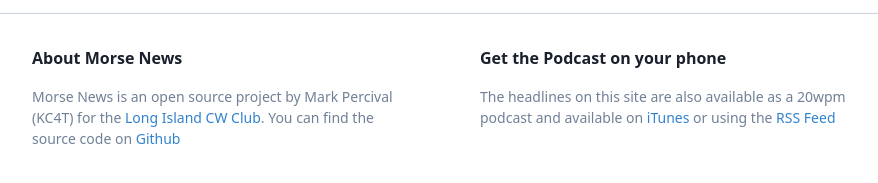
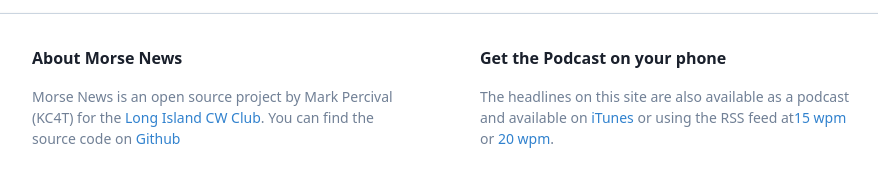
Before and after one commit to mdp/morse.mdp.im, a Next.js app: page / in a window 1280 px wide. Shown: the part 1300-1483 px from the top of the page, without its empty margins (192-1070 px from the left). Built offline with nearby package versions, Linux system fonts and the light colour scheme.

Commit message:
Small fixes

```diff
--- a/components/footer.js
+++ b/components/footer.js
@@ -21,9 +21,9 @@ export default function Footer() {
                 Get the Podcast on your phone
               </h3>
               <p className="py-4 text-gray-600 text-sm">
-                The headlines on this site are also available as a 20wpm podcast and available
+                The headlines on this site are also available as a podcast and available
                 on <a href="https://podcasts.apple.com/us/podcast/id1531399638">iTunes</a> or
-                using the <a href="/rss-20.xml">RSS Feed</a>
+                using the RSS feed at<a href="/rss-15.xml">15 wpm</a> or <a href="/rss-20.xml">20 wpm</a>.
               </p>
             </div>
           </div>
--- a/podcast.js
+++ b/podcast.js
@@ -86,7 +86,7 @@ async function buildPodcast(config, podcastEpisodes) {
       feed.addItem({
         title: `News Headlines at ${episode.fwpm}`,
         description: entities.encode(episode.content),
-        url: `https://${episode.url}`, // link to the item
+        url: `${episode.url}`, // link to the item
         date: episode.date,
         enclosure: { url: episode.url, file: `./${outputDir}/${episode.filename}` },
         itunesAuthor: 'Mark Percival',
```
